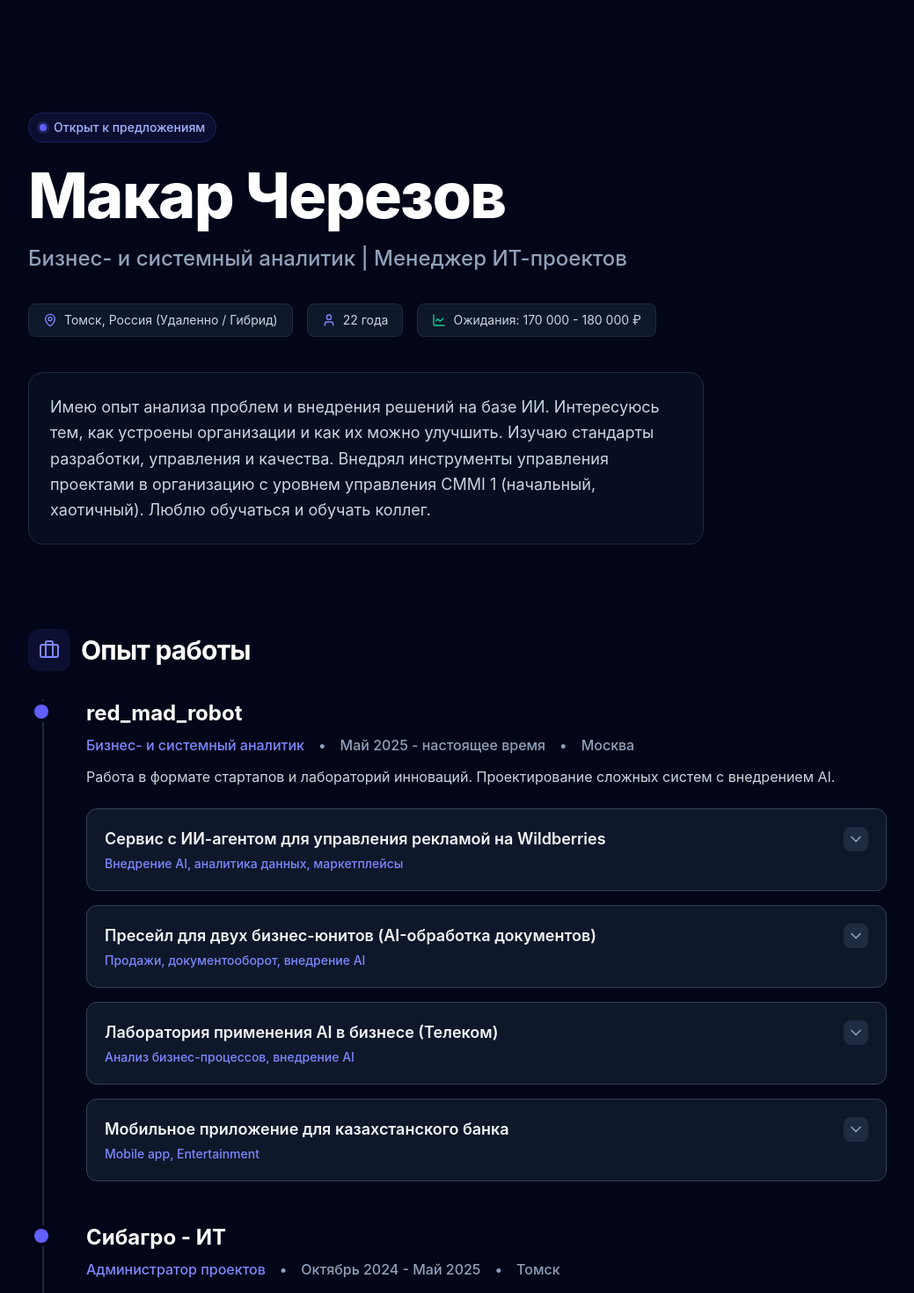
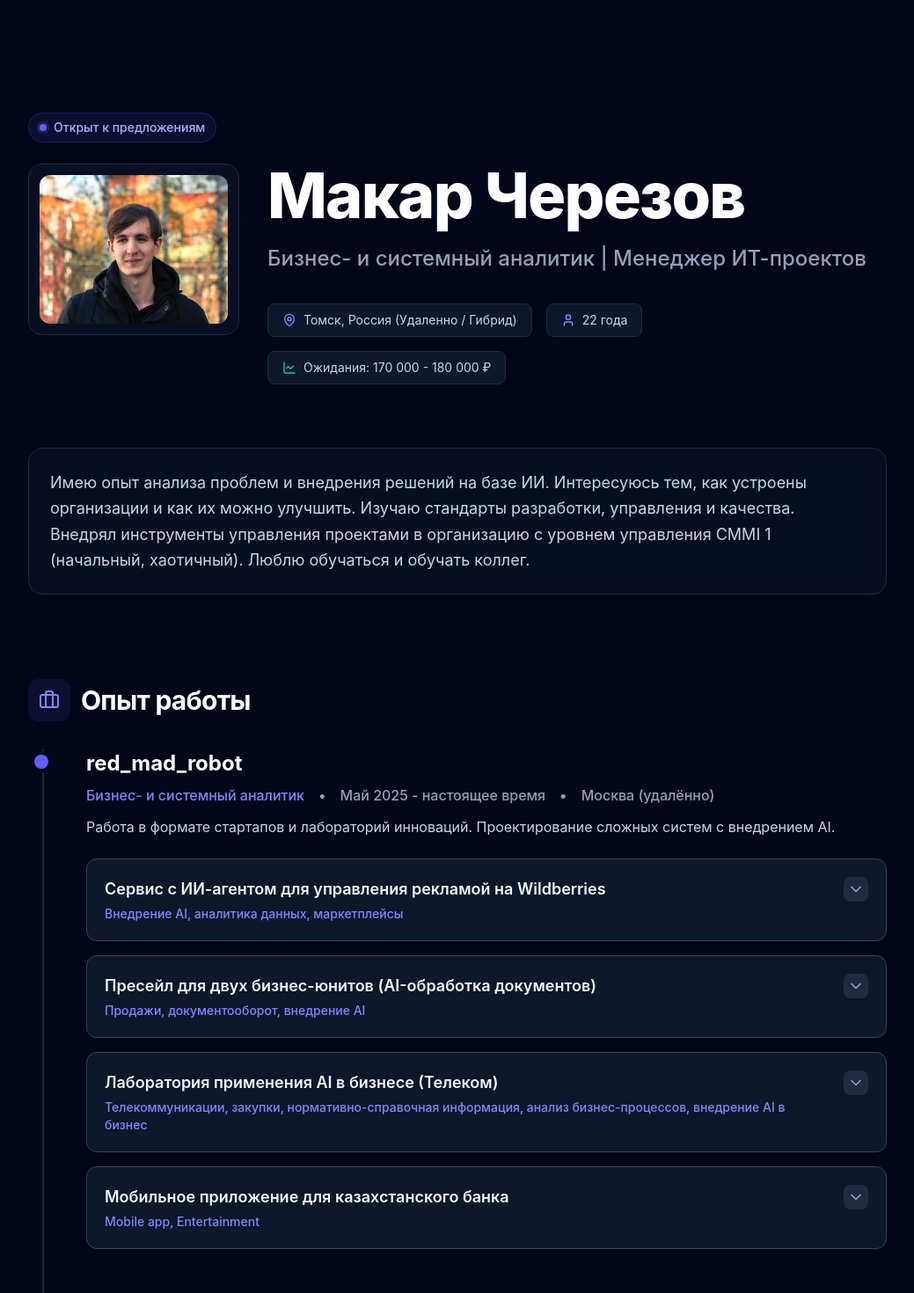
Before and after one commit to Makar-Cherezov/portfolio, a React app: page / in a window 1280 px wide. Shown: the top 1470 px of the page at 88% size, without its empty margins (120-1159 px from the left). Built offline with nearby package versions, Linux system fonts and the light colour scheme; the HTML template or start-up script is replaced by a standard one.

Commit message:
Добавил фото и изменил блок О себе

```diff
--- a/package.json
+++ b/package.json
@@ -1,5 +1,6 @@
 {
   "name": "portfolio",
+  "homepage": "https://github.com/Makar-Cherezov/portfolio",
   "private": true,
   "version": "0.0.0",
   "type": "module",
@@ -7,7 +8,9 @@
     "dev": "vite",
     "build": "vite build",
     "lint": "eslint .",
-    "preview": "vite preview"
+    "preview": "vite preview",
+    "predeploy": "npm run build",
+    "deploy": "gh-pages -d dist"
   },
   "dependencies": {
     "@tailwindcss/vite": "^4.2.4",
--- a/src/App.jsx
+++ b/src/App.jsx
@@ -15,6 +15,7 @@ import {
   CheckCircle2,
   ExternalLink
 } from 'lucide-react';
+import resumePhoto from '../Фото для резюме.png';
 
 // --- DATA ---
 const personalInfo = {
@@ -39,7 +40,7 @@ const experience = [
     company: "red_mad_robot",
     role: "Бизнес- и системный аналитик",
     period: "Май 2025 - настоящее время",
-    location: "Москва",
+    location: "Москва (удалённо)",
     description: "Работа в формате стартапов и лабораторий инноваций. Проектирование сложных систем с внедрением AI.",
     projects: [
       {
@@ -70,12 +71,17 @@ const experience = [
       },
       {
         name: "Лаборатория применения AI в бизнесе (Телеком)",
-        type: "Анализ бизнес-процессов, внедрение AI",
+        type: "Телекоммуникации, закупки, нормативно-справочная информация, анализ бизнес-процессов, внедрение AI в бизнес",
         tasks: [
-          "Провел обследование процессов для поиска возможности внедрения AI.",
+          "Провел обследование процессов бизнес-юнитов клиента для поиска возможности внедрения AI.",
+          "Составил 3 фичлиста (для каждого юнита).",
           "Описал процессы AS IS и TO BE в BPMN.",
-          "Спроектировал и презентовал решения клиентам, согласовал экономическое обоснование.",
-          "Помог в организации нового типа проектов в компании, провел анализ рынка телекома."
+          "Спроектировал и презентовал решения клиентам.",
+          "Рассчитал и согласовал с клиентом экономическое обоснование проекта.",
+          "Разработал документ для описания и презентации продуктовых гипотез клиенту.",
+          "Провел анализ рынка для сегмента телекоммуникаций.",
+          "Помог в организации нового типа проектов в компании.",
+          "Провел обучение для коллег по результатам проекта."
         ]
       },
       {
@@ -261,6 +267,16 @@ export default function App() {
             </span>
             Открыт к предложениям
           </div>
+          <div className="grid gap-8 lg:grid-cols-[240px_1fr] items-start">
+            <figure className="bg-slate-900/60 border border-slate-800 rounded-2xl p-3 backdrop-blur-sm">
+              <img
+                src={resumePhoto}
+                alt="Фото для резюме"
+                className="w-full h-auto rounded-xl object-cover"
+              />
+            </figure>
+
+            <div>
               <h1 className="text-5xl md:text-7xl font-extrabold text-white tracking-tight mb-4">
                 {personalInfo.name}
               </h1>
@@ -282,10 +298,12 @@ export default function App() {
                   Ожидания: {personalInfo.salary}
                 </div>
               </div>
+            </div>
 
-          <p className="text-lg text-slate-300 max-w-3xl leading-relaxed bg-slate-900/50 p-6 rounded-2xl border border-slate-800 backdrop-blur-sm">
+            <p className="text-lg text-slate-300 leading-relaxed bg-slate-900/50 p-6 rounded-2xl border border-slate-800 backdrop-blur-sm lg:col-span-2">
               {personalInfo.about}
             </p>
+          </div>
         </div>
       </header>
 
```
Also changed, not shown: Фото для резюме.png (added). Lines whose indentation alone changed are shown as unchanged.
